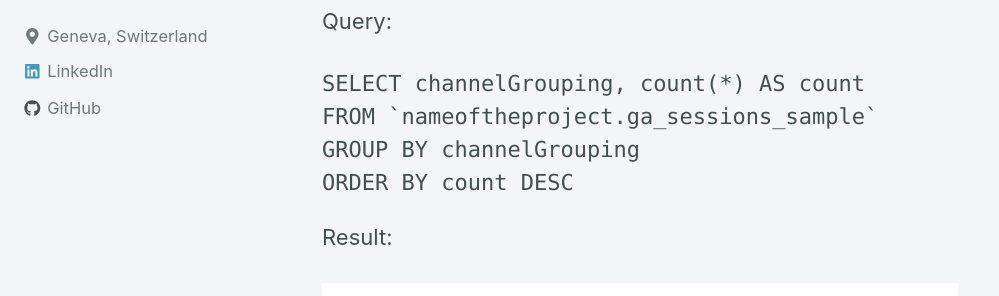
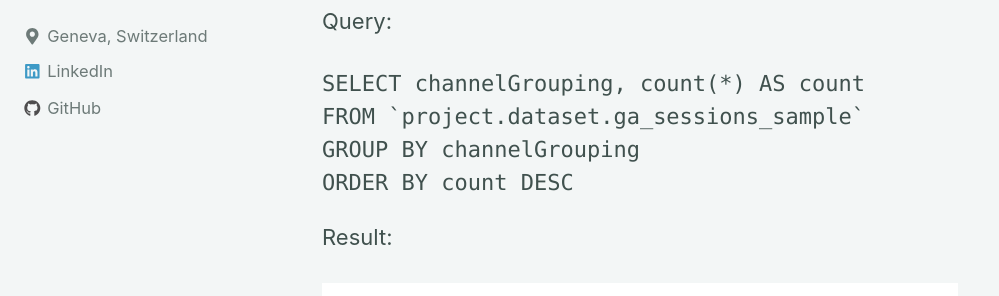
Before and after one commit to ArbenKqiku/arbenkqiku.github.io, a Jekyll site: the page built from _posts/2020-04-03-cdb-connect-big-query.md, in a window 1280 px wide and 900 px high, scrolled down 5988 px. Shown: the part 189-485 px from the top of the window, without its empty margins (0-999 px from the left). Built offline with Jekyll 4.4.1, drawn with Linux system fonts in a browser that asks for light colours; nearby versions of some CDN libraries.

Commit message:
Changed text

````diff
--- a/_posts/2020-04-03-cdb-connect-big-query.md
+++ b/_posts/2020-04-03-cdb-connect-big-query.md
@@ -125,7 +125,7 @@ Query:
 
 ```SQL
 SELECT channelGrouping, count(*) AS count
-FROM `nameoftheproject.ga_sessions_sample`
+FROM `project.dataset.ga_sessions_sample`
 GROUP BY channelGrouping
 ORDER BY count DESC
 ```
````
